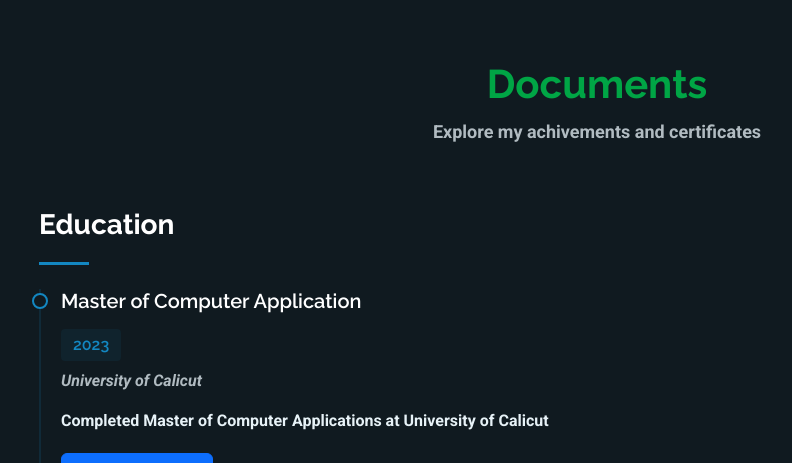
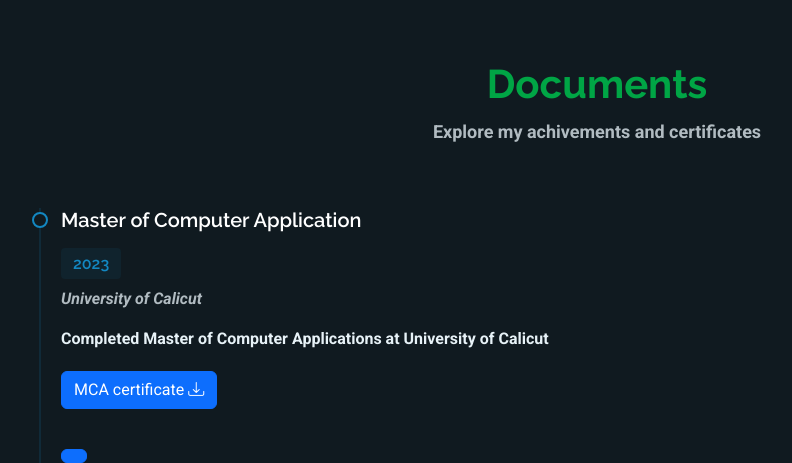
Before and after one commit to musthafa6750/musthafav, a Django app: page /documents in a window 1280 px wide. Shown: the part 84-547 px from the top of the page, without its empty margins (43-835 px from the left). Run offline with Django 5.2, Linux system fonts and the light colour scheme; some libraries are stand-ins or nearby versions.

Commit message:
wsp num chnge new html page

```diff
--- a/pages/templates/pages/documents.html
+++ b/pages/templates/pages/documents.html
@@ -29,7 +29,7 @@
           <div class="col-lg-6">
 
             <div class="resume-item" data-aos="fade-up">
-              <h3 class="resume-title">Education</h3>
+
 
               <div class="resume-content">
                 <article class="education-item">
@@ -41,7 +41,7 @@
                   <div class="download-resume" style="margin-top: 20px;">
                     <a href="{% static 'assets/Documents/mca.pdf' %}" download class="btn btn-primary">
 
-                      BCA certificate
+                      MCA certificate
                        <i class="bi bi-download"></i>
                 </article>
 
@@ -52,10 +52,10 @@
                   <p>Completed Bachelor of Computer Application at University of Calicut</p>
                   <div class="download-resume" style="margin-top: 20px;">
                     <a href="{% static 'assets/bca.pdf' %}" download class="btn btn-primary">
-                      MCA certificate
+                      BCA certificate
                        <i class="bi bi-download"></i>
                     </a>
-                  </div>
+
                 </article>
 
                 <article class="education-item">
@@ -68,7 +68,7 @@
                       Python certificate
                        <i class="bi bi-download"></i>
                     </a>
-                  </div>
+
                 </article>
 
 
@@ -82,7 +82,7 @@
                       Experience certificate
                        <i class="bi bi-download"></i>
                     </a>
-                  </div>
+
                 </article>
               </div>
             </div><!-- End Education Section -->
```
